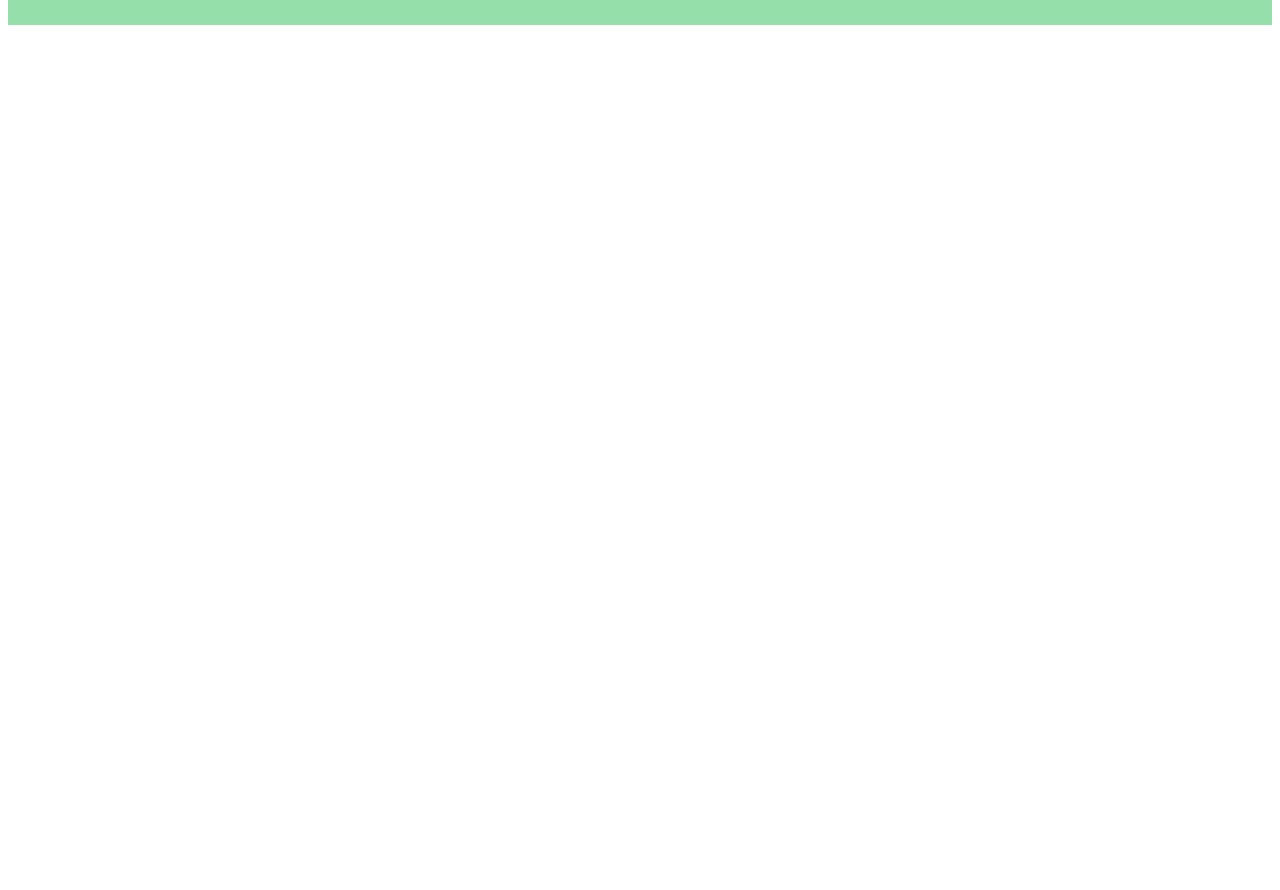
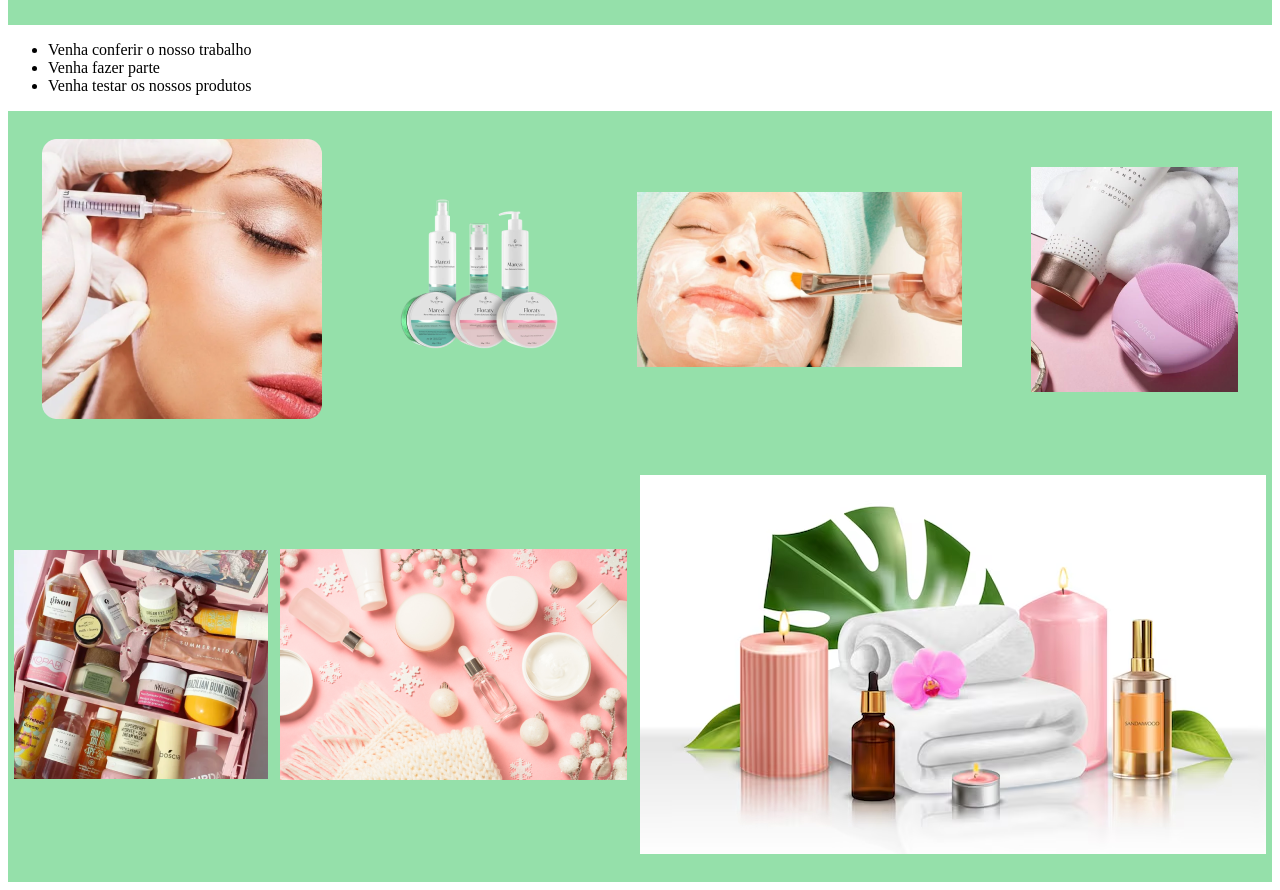
Before and after one commit to vilele/trabalho-de-est-tica, a plain HTML site: page trabalho/index.html in a window 1280 px wide. Shown: the part 232-1122 px from the top of the page. Before the commit the page ends 800 px from the top, so only its background shows below. Drawn offline with Linux system fonts and the light colour scheme.

Commit message:
05/04
05/04

```diff
--- a/trabalho/index.html
+++ b/trabalho/index.html
@@ -20,3 +20,22 @@
         <li>INSTAGRAM  VITORIA.LETICIA755 </li>
      </ul>
      </header>
+
+     <ul>
+        <li>Venha conferir o nosso trabalho</li>
+        <li> Venha fazer parte </li>
+        <li>Venha testar os nossos produtos</li>
+    </ul>
+
+     <header>
+    <img src="Rectangle-24.png" alt="">
+        <img src="kit-esteticista-iniciante-l5zs2wz2dg 1.png" alt="">
+        <img src="limpeza-de-pele-bonapele-clinica-de-estetica-sao-paulo 1.png" alt="">
+        <img src="os-produtos-de-beleza-que-voc-sempre-quis-comprar-e-est-o-na-black-friday-foreo-20211112223231 1.png" alt="">
+     </header>
+
+     <header>
+        <img src="produto-de-beleza 1.png" alt="">
+        <img src="produtos-de-beleza-essenciais-para-o-inverno-1 1.png" alt="">
+        <img src="composicao-realista-de-acessorios-de-spa_1284-72743.avif" alt="">
+     </header>
```
Also changed, not shown: trabalho/57888.webp (added), trabalho/Rectangle-24.png (added), trabalho/composicao-realista-de-acessorios-de-spa_1284-72743.avif (added), trabalho/kit-esteticista-iniciante-l5zs2wz2dg 1.png (added), trabalho/limpeza-de-pele-bonapele-clinica-de-estetica-sao-paulo 1.png (added), trabalho/os-produtos-de-beleza-que-voc-sempre-quis-comprar-e-est-o-na-black-friday-foreo-20211112223231 1.png (added), trabalho/produto-de-beleza 1.png (added), trabalho/produtos-de-beleza-essenciais-para-o-inverno-1 1.png (added).
